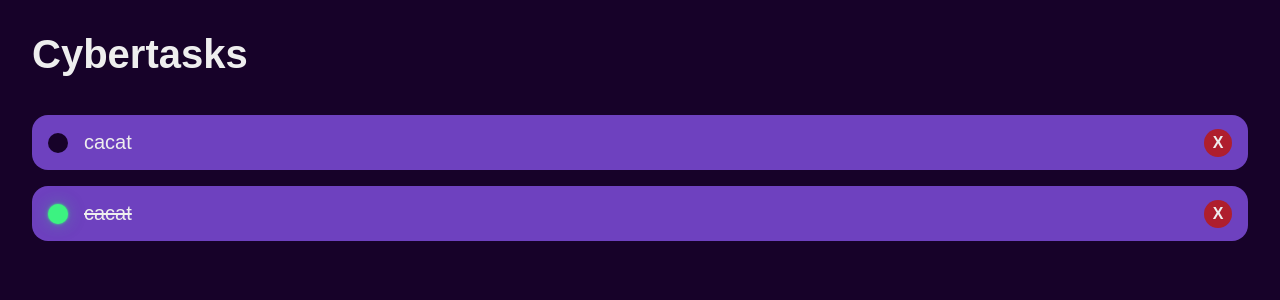
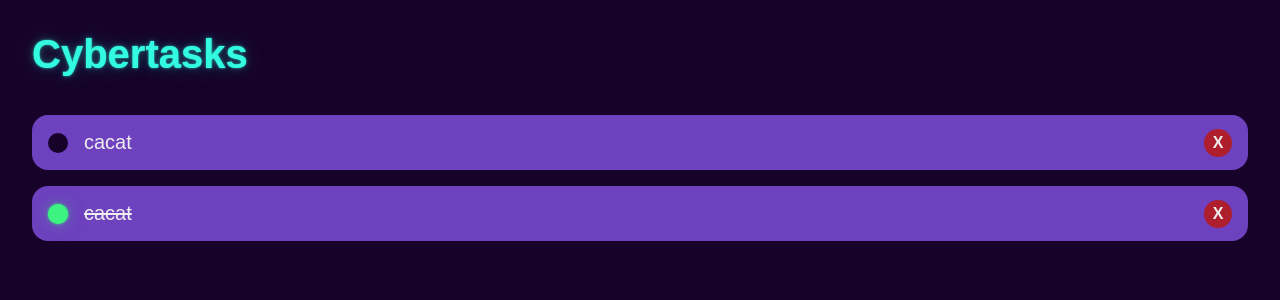
Before and after one commit to danoprica/cyberTasks_MERN, a React (Vite) app in the folder frontend/: page / in a window 1280 px wide. Shown: the top 300 px of the page. Built offline with nearby package versions, Linux system fonts and the light colour scheme.

Commit message:
Added header font in frontend

```diff
--- a/frontend/src/App.jsx
+++ b/frontend/src/App.jsx
@@ -1,7 +1,9 @@
 function App() {
 
   return (
+    <>
       <div className='App'>
+        <div className='container'>
           <h1>Cybertasks</h1>
 
 
@@ -25,6 +27,8 @@ function App() {
             </div>
           </div>
         </div>
+      </div>
+    </>
   )
 }
 
--- a/frontend/src/index.css
+++ b/frontend/src/index.css
@@ -7,6 +7,8 @@
     --backgroundPurple-alt: #170229;
     --success: #3cf281;
     --success-glow: 0 0 2px rgba(60, 242, 129, 0.9), 0 0 4px rgba(60, 242, 129, 0.4), 0 0 1rem rgba(60, 242, 129, 0.3), 0 0 4rem rgba(60, 242, 129, 0.1);
+    --neon: #32fbe2;
+    --neon-glow:  0 0 1px rgba(50, 251, 226, 0.6), 0 0 3px rgba(50, 251, 226, 0.5), 0 0 0.5rem rgba(50, 251, 226, 0.3), 0 0 2rem rgba(50, 251, 226, 0.2);
 }
 
 * {
@@ -30,6 +32,8 @@ h1 {
     font-size: 40px;
     font-weight: 700;
     margin-bottom: 38px;
+    color: var(--neon);
+    text-shadow: var(--neon-glow);
 }
 
 .todo {
```
Lines whose indentation alone changed are shown as unchanged.
